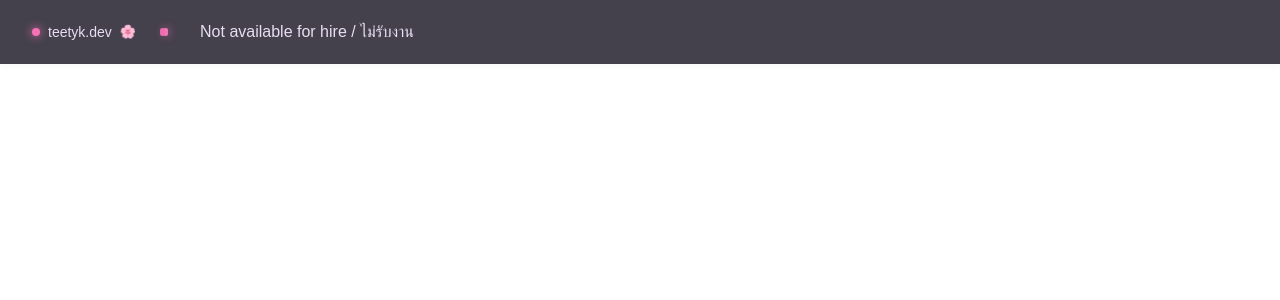
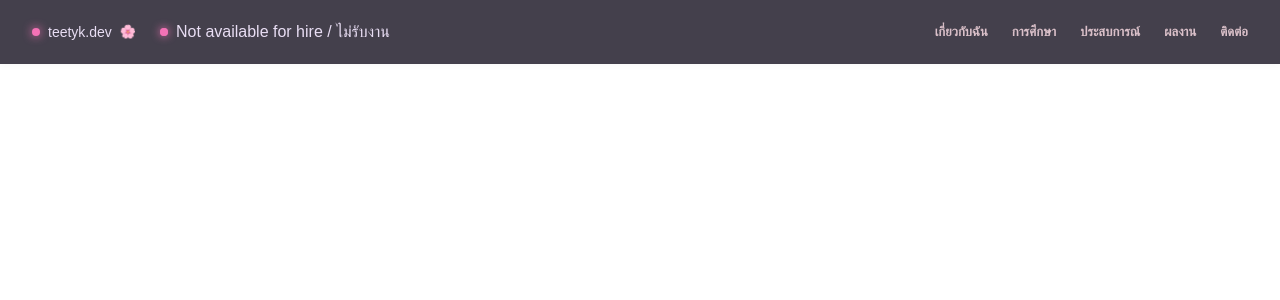
Before and after one commit to TeetyK/TeetyK.github.io, a Next.js app: page / in a window 1280 px wide. Shown: the top 300 px of the page. Built offline with nearby package versions, Linux system fonts and the light colour scheme; a web font is replaced by a local one.

Commit message:
add: navigate

```diff
--- a/app/globals.css
+++ b/app/globals.css
@@ -16,6 +16,7 @@
   --on-secondary-fixed :#3b0613;
   --on-tertiary : #00354a;
   --surface-variant : #383242;
+  --on-surface-variant : #dac0c9;
   --color-inverse-primary : #a43073;
   --error : #ffb4ab;
 }
@@ -35,6 +36,7 @@
   --font-plus-jakarta: var(--font-plus-jakarta);
   --color-surface : var(--surface);
   --color-on-surface :var(--on-surface);
+  --color-on-surface-variant : var(--on-surface-variant);
   --text-body-sm: 13px;
   --text-body-sm--line-height: 20px;
   --text-body-sm--font-weight: 400;
@@ -62,6 +64,9 @@
   --spacing-gutter : 1.5rem;
   --spacing-margin-mobile : 1rem;
   --spacing-space-sm : 0.5rem;
+  --text-body-sm : 13px;
+  --text-body-sm--lineweight : 20px;
+  --text-body-sm--fontweight : 400;
 }
 
 @media (prefers-color-scheme: dark) {
--- a/app/header.tsx
+++ b/app/header.tsx
@@ -12,16 +12,23 @@ export default function Header(){
                         <span>teetyk.dev</span>
                         <span className="text-primary text-body-sm">🌸</span>
                     </a>
-                    <div className="hidden xl:flex items-center gap-space-xs px-space-sm py-space-xs rounded-full bg-surface-container-low">
+                    <div className="hidden xl:flex items-center gap-space-sm px-space-sm py-space-xs rounded-full bg-surface-container-low">
                         <span className="relative flex h-2 w-2">
                             <span className="animate-ping absolute inline-flex h-full w-full rounded-full bg-primary opacity-75"></span>
-                            <span className="relative inline-flex rounded-full h-2 w-2 bg-primary opacity-75"></span>
                             <span className="relative inline-flex rounded-full h-2 w-2 bg-primary shadow-[0_0_8px_#f472b6]"></span>
                         </span>
-                        <span className="font-nerd text-on-surface">Not available for hire / ไม่รับงาน</span>
+                        <span className="font-nerd text-on-surface">Not available for hire / <span className="font-thai font-normal"> ไม่รับงาน </span></span>
                     </div>
                 </div>
+                <nav className="hidden md:flex items-center gap-space-lg" data-active-classes="text-primary font-bold">
+                <a href="#about" className="text-on-surface-variant hover:text-on-surface text-body-sm font-thai font-semibold transition-colors" data-path="about">เกี่ยวกับฉัน</a>
+                <a href="#education" className="text-on-surface-variant hover:text-on-surface text-body-sm font-thai font-semibold transition-colors" data-path="education">การศึกษา</a>
+                <a href="#experience" className="text-on-surface-variant hover:text-on-surface text-body-sm font-thai font-semibold transition-colors" data-path="experience">ประสบการณ์</a>
+                <a href="#projects" className="text-on-surface-variant hover:text-on-surface text-body-sm font-thai font-semibold transition-colors" data-path="projects">ผลงาน</a>
+                <a href="#contact" className="text-on-surface-variant hover:text-on-surface text-body-sm font-thai font-semibold transition-colors" data-path="contact">ติดต่อ</a>
+            </nav>
             </div>
+
         </header>
     );
 }
--- a/app/layout.tsx
+++ b/app/layout.tsx
@@ -13,7 +13,7 @@ const plus_jakarta_sans = Plus_Jakarta_Sans({
 
 const thaiFont = IBM_Plex_Sans_Thai({
   variable: "--font-thai",
-  weight: "700",
+  weight: ["100","200","300","400","500","600","700"],
 });
 const geistSans = Geist({
   variable: "--font-geist-sans",
```
